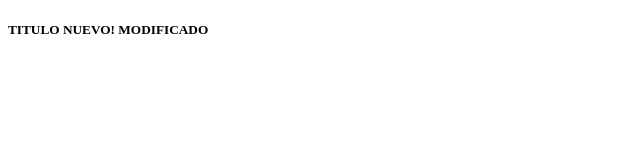
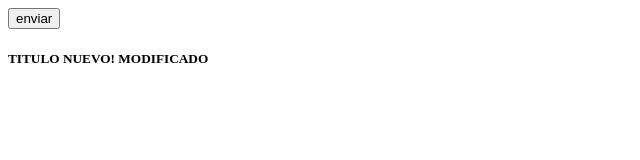
Before and after one commit to FrancisR001/git-helloworld, a plain HTML site: page practicascursoudemyingsoftII/index.html in a window 1280 px wide. Shown: the whole page, without its empty margins (0-640 px from the left). Drawn offline with Linux system fonts and the light colour scheme.

Commit message:
se agrego boton al index

```diff
--- a/practicascursoudemyingsoftII/index.html
+++ b/practicascursoudemyingsoftII/index.html
@@ -7,6 +7,10 @@
     <title>Demo Git udemy</title>
 </head>
 <body>
+    <form action="/algo" method = "get">
+
+        <input type ="button" value="enviar">
+    </form>
    <h5>TITULO NUEVO! MODIFICADO</h5>
 </body>
 </html>
```
